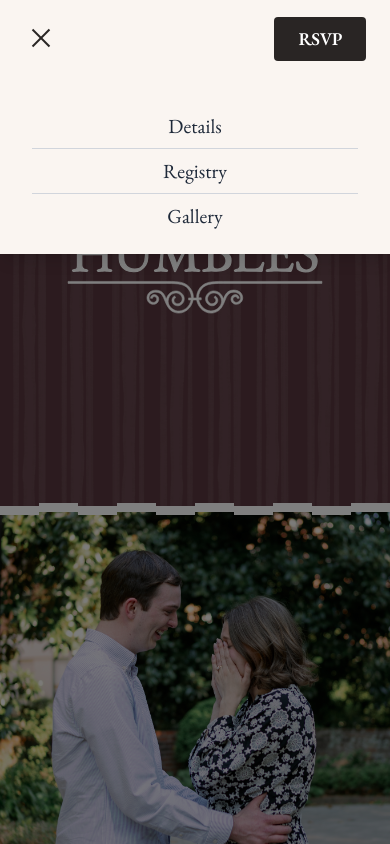
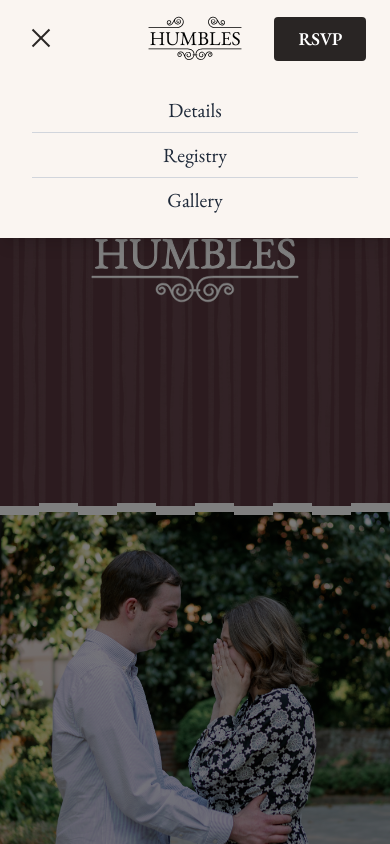
Before and after one commit to andrewhumble/wedding-site, a Next.js app: page / in a window 390 px wide. Both pictures are taken after a click on the button "test". Shown: the top 844 px of the page. Built offline with nearby package versions, Linux system fonts and the light colour scheme; a web font is replaced by a local one.

Commit message:
Fix navbar conditions

```diff
--- a/src/components/AnimatedText.tsx
+++ b/src/components/AnimatedText.tsx
@@ -33,6 +33,6 @@ export default function DrawnText() {
     }, []);
 
     return (
-        <TheHumblesLogo height='300px' width='w-3/4 md:w-1/4' bordersRef={bordersRef} pathRef={pathRef} textRef={textRef} pathOpacity={pathOpacity} />
+        <TheHumblesLogo height='300px' width='w-3/5 md:w-1/4' bordersRef={bordersRef} pathRef={pathRef} textRef={textRef} pathOpacity={pathOpacity} />
     );
 }
--- a/src/components/HumblesCard.tsx
+++ b/src/components/HumblesCard.tsx
@@ -10,7 +10,7 @@ export default function HumblesCard() {
 
           {/* Logo container */}
           <div className="flex w-fit flex-col items-center justify-center flex-grow md:mb-10">
-            <TheHumblesLogo height='250px' width='w-64 md:w-72' />
+            <TheHumblesLogo height='250px' width='w-52 md:w-72' />
           </div>
         </div>
 
@@ -26,7 +26,6 @@ export default function HumblesCard() {
             priority
           />
         </div>
-
       </div>
     )
 }
--- a/src/components/Navbar.tsx
+++ b/src/components/Navbar.tsx
@@ -7,11 +7,13 @@ import { usePathname } from 'next/navigation'
 import Button from '@/ui/Button';
 import NavItem from "@/components/NavItem";
 import TheHumblesLogo from "./TheHumblesLogo";
+import { useMediaQuery } from "@mantine/hooks";
 
 export default function Navbar() {
   const [menuOpen, setMenuOpen] = useState(false);
   const [isScrolled, setIsScrolled] = useState(false);
   const pathname = usePathname();
+  const isMobile = useMediaQuery('(max-width: 768px)');
 
   // Handle scroll position
   useEffect(() => {
@@ -60,6 +62,14 @@ export default function Navbar() {
       : `${baseClasses} ${defaultClasses}`;
   }
 
+  const getLogoOpacity = () => {
+    if (isMobile) {
+      return isScrolled || menuOpen ? 1 : 0;
+    } else {
+      return isScrolled && !menuOpen ? 1 : 0;
+    }
+  };
+
   return (
     <>
       <nav className={`fixed w-full z-50 flex justify-between items-center py-4 px-6 transition-colors duration-400 ${isScrolled && !menuOpen ? 'bg-secondary' : 'bg-transparent'}`}>
@@ -74,7 +84,7 @@ export default function Navbar() {
 
         {/* Logo Container */}
         <div className="absolute left-1/2 transform -translate-x-1/2">
-          <TheHumblesLogo pathOpacity={isScrolled && !menuOpen ? 1 : 0} height='44px' width='w-36' fill={`${isScrolled ? '#000000' : ''}`} />
+          <TheHumblesLogo pathOpacity={`${getLogoOpacity()}`} height='44px' width='w-36' fill={`${isScrolled ? '#000000' : ''}`} />
         </div>
 
         {/* RSVP Button - Only show if not on /rsvp page */}
@@ -111,7 +121,7 @@ export default function Navbar() {
           leaveFrom="transform translate-y-0 opacity-100"
           leaveTo="transform -translate-y-full opacity-0"
         >
-          <div className="fixed top-0 left-0 w-full h-fit bg-secondary z-40 pt-28 pb-6 px-8 flex flex-col shadow-lg">
+          <div className="fixed top-0 left-0 w-full h-fit bg-secondary z-40 pt-24 pb-6 px-8 flex flex-col shadow-lg">
             <nav className="flex flex-col gap-2 text-center font-serif text-xl">
               <NavItem href="/" onClick={handleNavigation}>Details</NavItem>
               <div className="border-t border-gray-300 w-full"></div>
```
